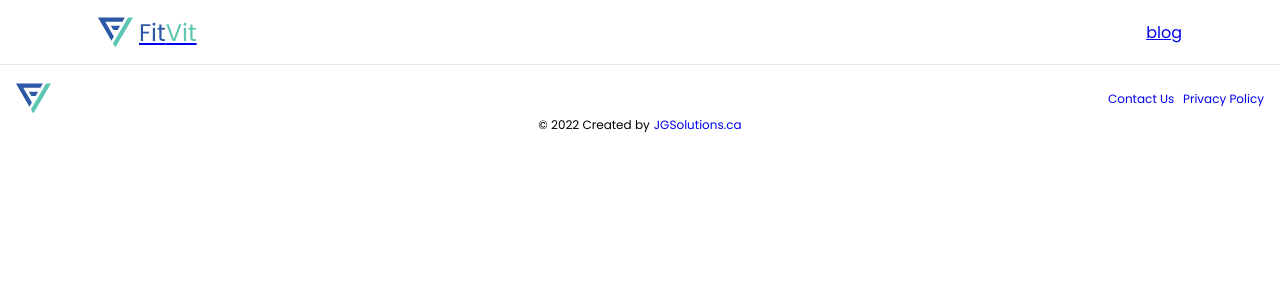
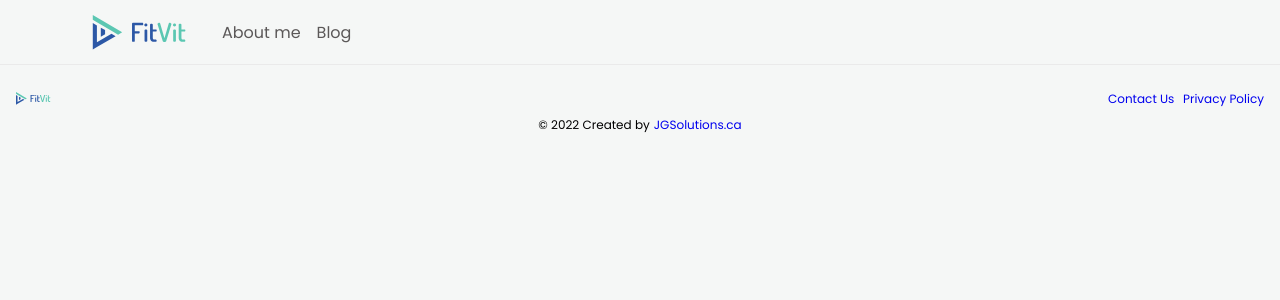
Before and after one commit to JGSolutions/fitvitfitness, a Next.js app: page / in a window 1280 px wide. Shown: the top 300 px of the page. Built offline with nearby package versions, Linux system fonts and the light colour scheme.

Commit message:
fixed header

```diff
--- a/components/header/Header.module.css
+++ b/components/header/Header.module.css
@@ -1,38 +1,32 @@
 .header {
   width: 100%;
   height: 64px;
-  padding: 16px;
-  box-shadow: var(--drop-shadow);
   position: sticky;
   top: 0;
   z-index: 1;
-  background-color: white;
   display: flex;
-  justify-content: space-between;
   align-items: center;
+  gap: var(--padding-large);
 }
 
 .logoContainer {
   display: flex;
-  justify-content: space-between;
   align-items: center;
-  cursor: pointer;
-  gap: 6px;
-}
-
-.logoText {
-  font-family: var(--ff-logo);
-  font-size: 24px;
-}
-
-.logoTextColor1 {
-  color: var(--primary);
-}
-
-.logoTextColor2 {
-  color: var(--secondary);
 }
 
 .menuOptions {
-  width: 100px;
+  list-style: none;
+  display: flex;
+  gap: var(--padding-medium);
 }
+
+.menuOptions a {
+  color: var(--primary-text);
+  text-decoration: none;
+  font-weight: var(--fw-regular);
+}
+
+.menuOptions a:hover {
+  color: var(--primary);
+  text-decoration: underline;
+}
--- a/components/header/header.js
+++ /dev/null
@@ -1,29 +0,0 @@
-import Image from 'next/image';
-import Link from 'next/link';
-import styles from './Header.module.css'
-
-export default function Header() {
-  return (
-    <header className={styles.header}>
-        <Link href="https://fitvitfitness.com">
-          <div className={styles.logoContainer}>
-            <Image
-                src="/fitvit-logo.svg"
-                height={35}
-                width={35}
-                alt="fitVitfitness"
-              />
-
-
-            <p className={styles.logoText}>
-              <span className={styles.logoTextColor1}>Fit</span>
-              <span className={styles.logoTextColor2}>Vit</span>
-            </p>
-          </div>
-        </Link>
-
-        <Link href="/blog"> blog</Link>
-
-    </header>
-  );
-}
--- /dev/null
+++ b/components/header/header.tsx
@@ -0,0 +1,31 @@
+import Image from "next/image";
+import Link from "next/link";
+import styles from "./Header.module.css";
+
+export default function Header() {
+  return (
+    <header className={styles.header}>
+      <Link href="https://fitvitfitness.com">
+        <div className={styles.logoContainer}>
+          <Image
+            src="/fitvit-logo.svg"
+            height={35}
+            width={116}
+            alt="fitVitfitness"
+          />
+        </div>
+      </Link>
+
+      <nav>
+        <ul className={styles.menuOptions}>
+          <li>
+            <Link href="/blog">About me</Link>
+          </li>
+          <li>
+            <Link href="/blog">Blog</Link>
+          </li>
+        </ul>
+      </nav>
+    </header>
+  );
+}
--- a/pages/index.tsx
+++ b/pages/index.tsx
@@ -4,7 +4,6 @@ import Header  from '../components/header/header';
 import Footer from '../components/footer/footer'
 
 export default function Home() {
-	const f = 0;
 	return (
 		<>
 		<Head>
@@ -23,15 +22,13 @@ export default function Home() {
 			<meta name="twitter:creator" content=""></meta>
 		</Head>
 
-		<div>
 			<div className="container-lg">
 				<Header/>
 			</div>
-		</div>
 
-		<main className={styles.main}>
-		</main>
-		<Footer/>
+			<main className={styles.main}>
+			</main>
+			<Footer/>
 		</>
 	)
 }
--- a/styles/globals.css
+++ b/styles/globals.css
@@ -1,6 +1,7 @@
 :root {
   --primary: #2C58A6;
   --secondary: #5BC7B2;
+  --main-background: #F5F7F6;
   /* --drop-shadow: 0 2px 6px 0 rgb(32 33 37 / 10%); */
 
   --ff-primary: "Poppins", sans-serif;
@@ -16,6 +17,7 @@
   --padding-sm: 10px;
   --padding-regular: 12px;
   --padding-medium: 16px;
+  --padding-large: 24px;
 
   --fs-caption: 12px;
   --fs-sm: 14px;
@@ -97,6 +99,10 @@ select {
   }
 }
 
+body {
+  background: var(--main-background);
+}
+
 /* @media (prefers-color-scheme: dark) {
   html {
     color-scheme: dark;
```
Also changed, not shown: public/fitvit-logo.svg.
